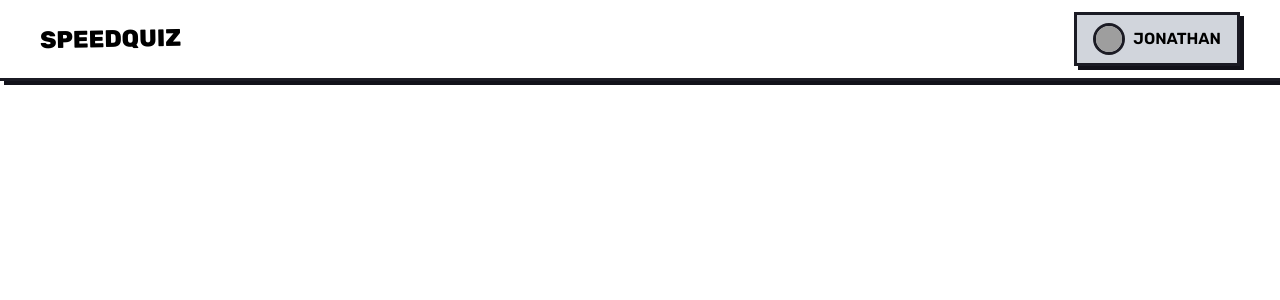
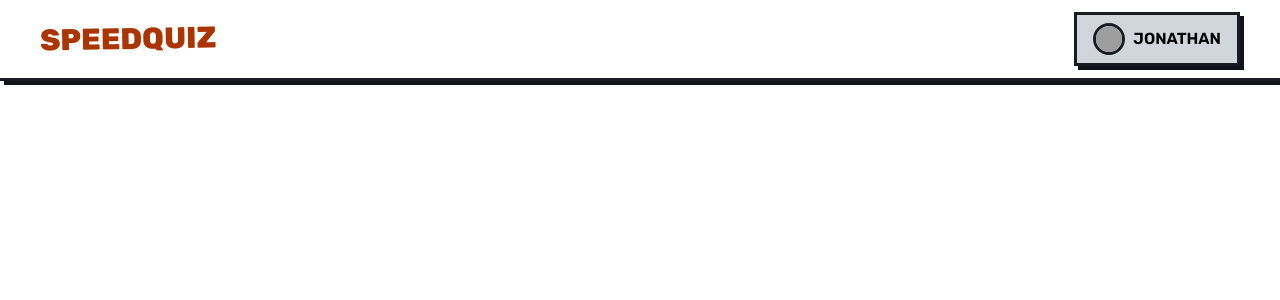
Before and after one commit to Jonnycp/SpeedQuiz, a React (Vite) app in the folder frontend/: page / in a window 1280 px wide. Shown: the top 300 px of the page. Built offline with nearby package versions, Linux system fonts and the light colour scheme; grey boxes are pictures that could not be loaded.

Commit message:
Aggiornato nome colore terziario

```diff
--- a/frontend/src/components/Header.jsx
+++ b/frontend/src/components/Header.jsx
@@ -4,13 +4,13 @@ const Header = ({ username }) => {
   return (
     <header className="font-primary bg-white px-5 md:px-10 py-3 flex items-center border-b-3 border-neroNonNero shadow-buttons select-none">
       <Link className="flex-1" to="/">
-        <h1 className="text-tertiary inline-block font-primary font-extrabold text-2xl uppercase -rotate-1 hover:scale-110 transition-all duration-300">
+        <h1 className="text-terziary inline-block font-primary font-extrabold text-3xl uppercase -rotate-1 hover:scale-110 transition-all duration-300">
           SPEEDQUIZ
         </h1>
       </Link>
       <Link
         to="/profile"
-        className="flex items-center bg-gray-300 font-semibold px-4 py-2 uppercase border-3 border-neroNonNero shadow-buttons cursor-pointer hover:bg-primary hover:scale-90 hover:rotate-1 transition-all duration-300"
+        className="flex items-center bg-gray-300 font-semibold px-4 py-2 uppercase border-3 border-neroNonNero shadow-buttons cursor-pointer hover:bg-primary hover:text-white hover:scale-90 hover:rotate-1 transition-all duration-300"
       >
         <img
           className="w-8 h-8 rounded-full mr-2 border-3 border-neroNonNero"
```
